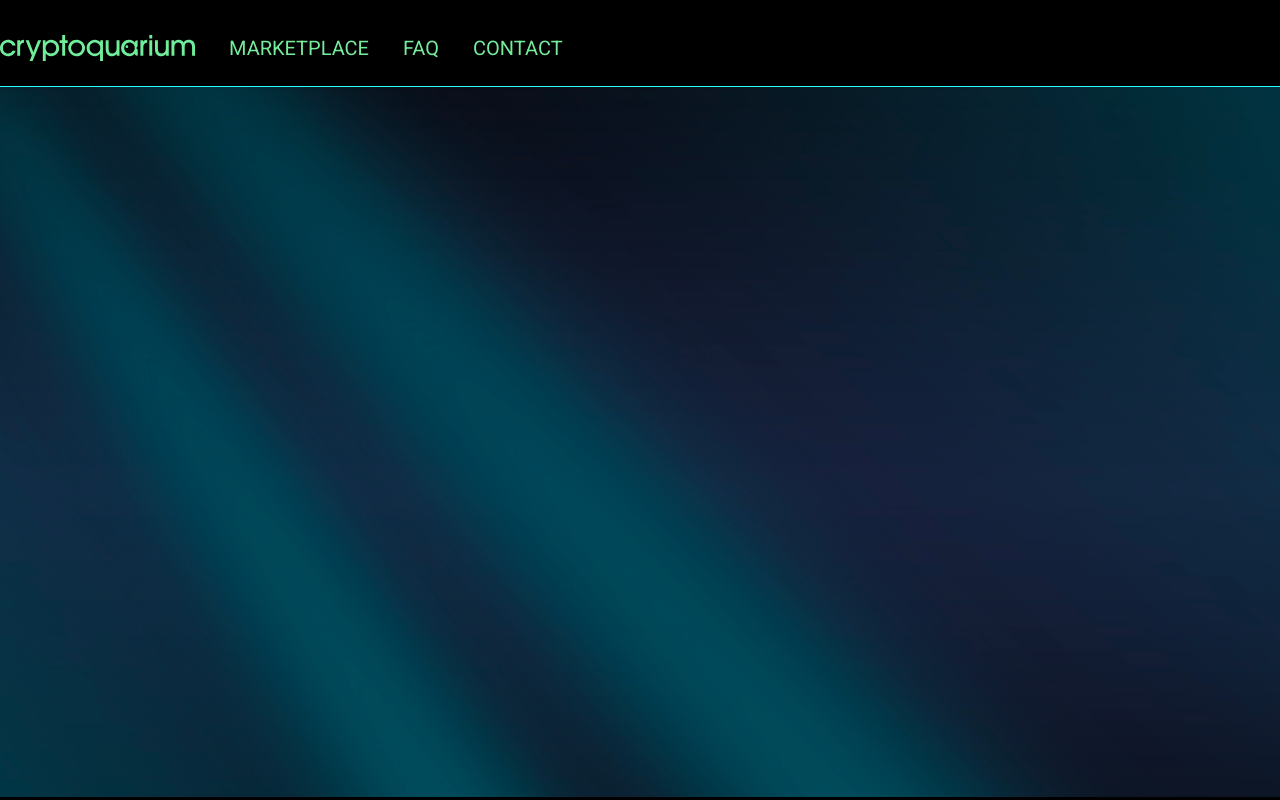
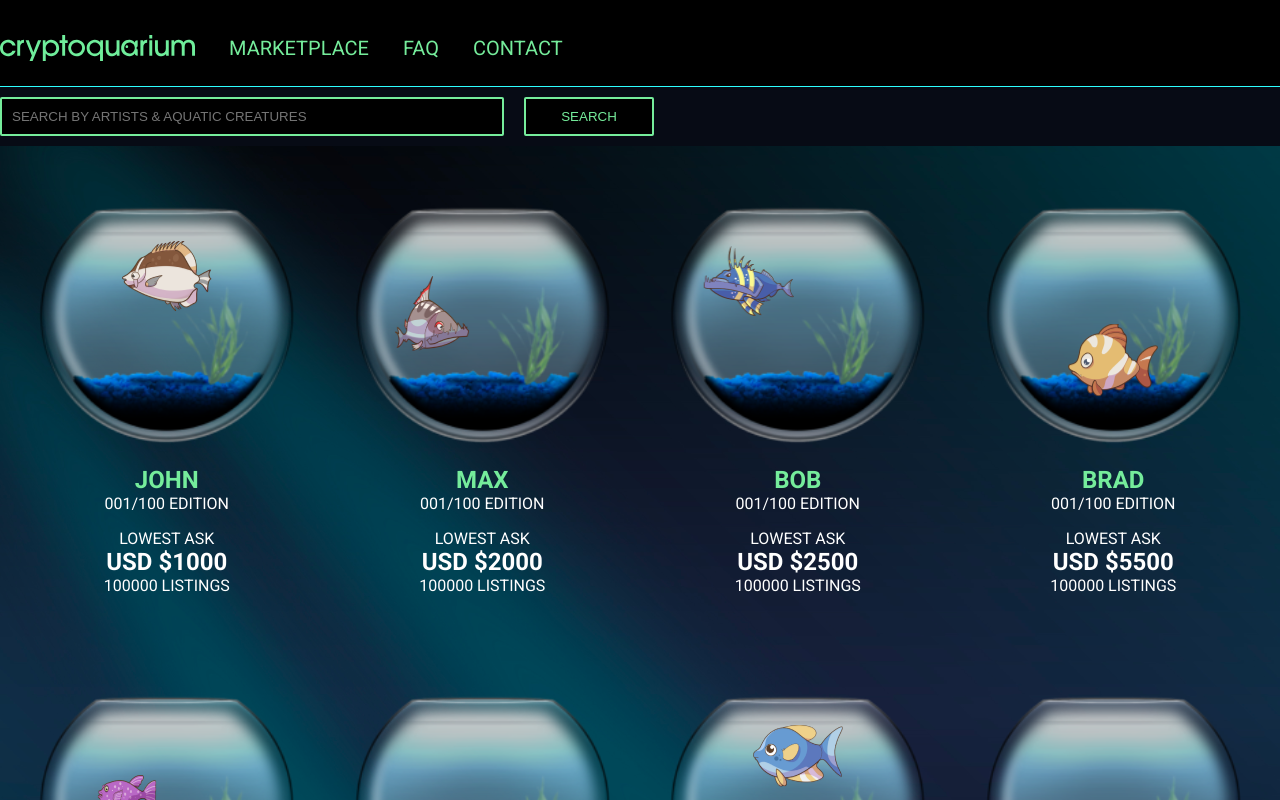
Before and after one commit to AlexBigKM/cryptoquarium, a React (Create React App) app: page / in a window 1280 px wide. Shown: the top 800 px of the page. Built offline with nearby package versions, Linux system fonts and the light colour scheme.

Commit message:
routing on fish

```diff
--- a/src/App.js
+++ b/src/App.js
@@ -17,7 +17,8 @@ function App() {
       <div className="App">
           <Header />
           <div className={classes.wrapper}>
-            <Route exact path='/main' component={Main} />
+            <Route exact path='/' component={Main} />
+            <Route path='/main' component={Main} />
             <Route path='/fishpage/:id' component={FishPage} />
             <Route path='/contact' component={Contact} />
             <Route path='/faq' component={Faq} />
```
